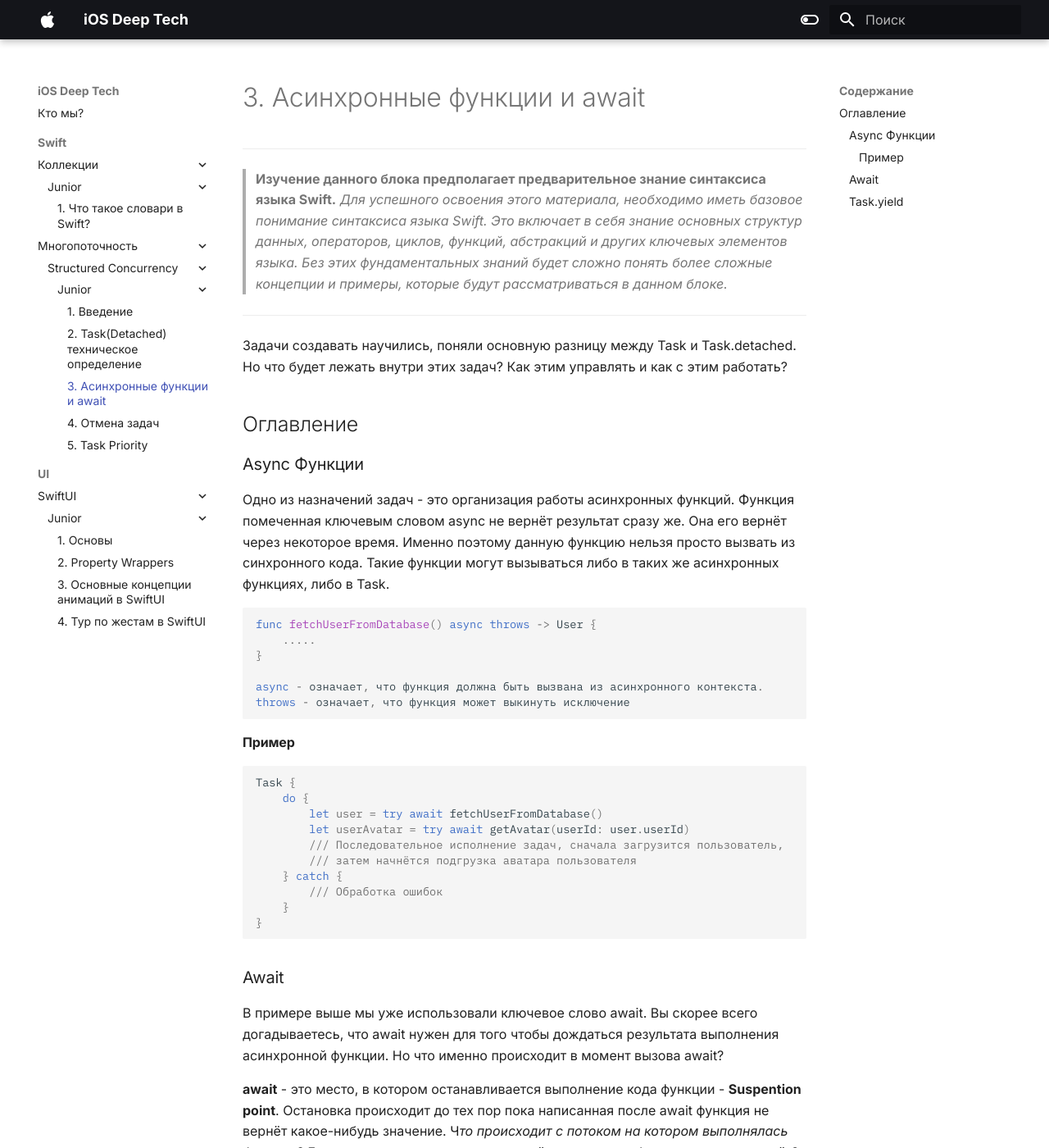
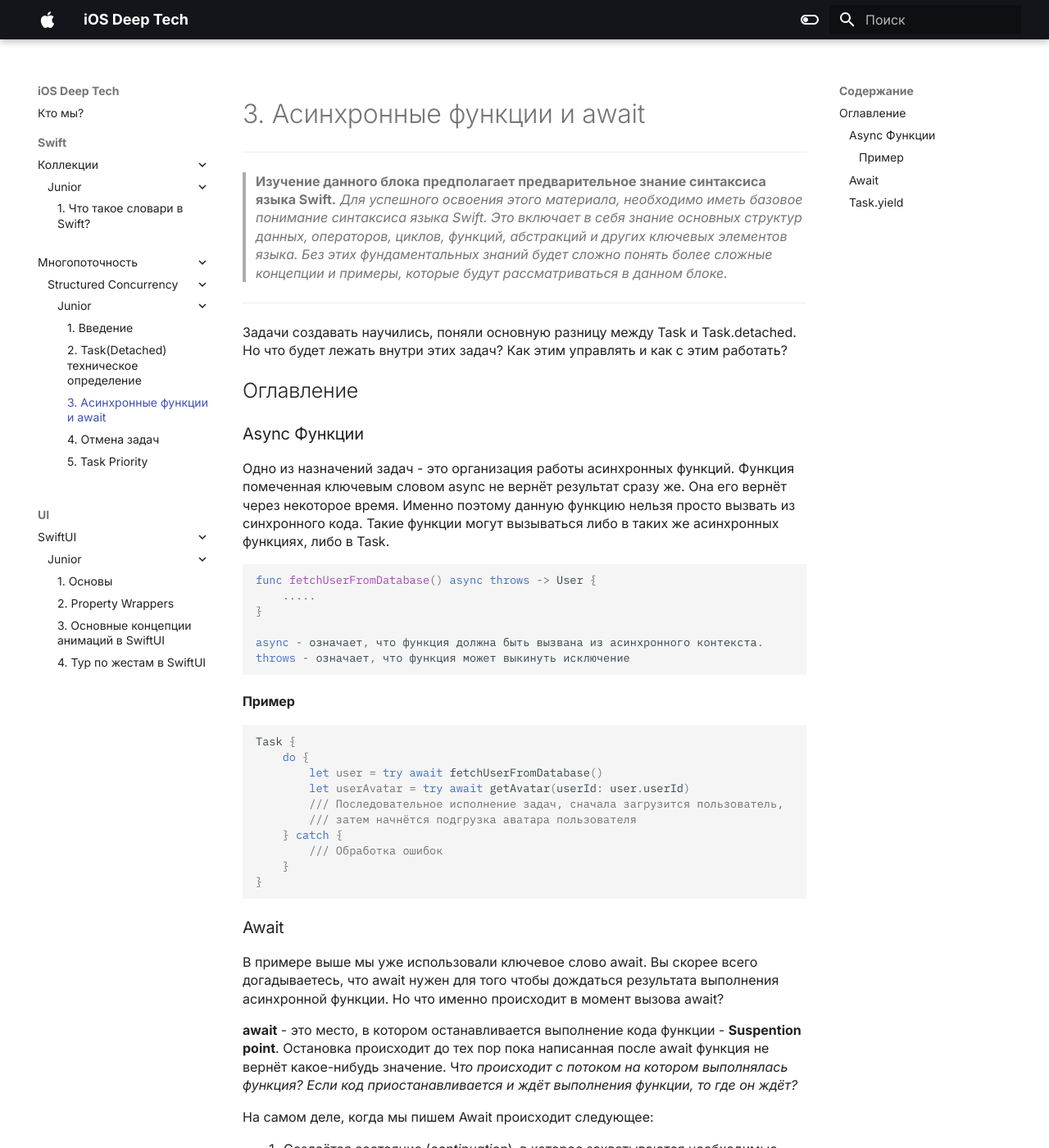
Before and after one commit to iosdeeptech/ios_deep_tech, an MkDocs documentation site: the page built from docs/Swift/Многопоточность/Structured Concurrency/Junior/3. Асинхронные функции и await.md, in a window 1280 px wide and 1400 px high. Shown: the whole window at 82% size. Built offline with MkDocs 1.6.1 and Material for MkDocs 9.7.7, drawn with Linux system fonts in a browser that asks for light colours.

Commit message:
Обновление отступов в светлой теме

```diff
--- a/docs/stylesheets/extra.css
+++ b/docs/stylesheets/extra.css
@@ -1,3 +1,30 @@
+[data-md-color-scheme="default"] {
+    p {
+        margin-bottom: 10px;
+        line-height: 1.4;
+    }
+
+    h1, h2, h3, h4, h5, h6 {
+        margin-top: 20px;
+        margin-bottom: 15px;
+    }
+
+    ul, ol {
+        margin-bottom: 10px;
+        padding-left: 20px;
+    }
+
+    blockquote {
+        margin-top: 10px;
+        margin-bottom: 10px;
+    }
+
+    article h1, article h2, article h3 {
+        margin-top: 20px;
+        margin-bottom: 15px;
+    }
+}
+
 [data-md-color-scheme="slate"] {
   --md-default-bg-color: #14151G;
   --md-primary-bg-color: #14151G;
```
